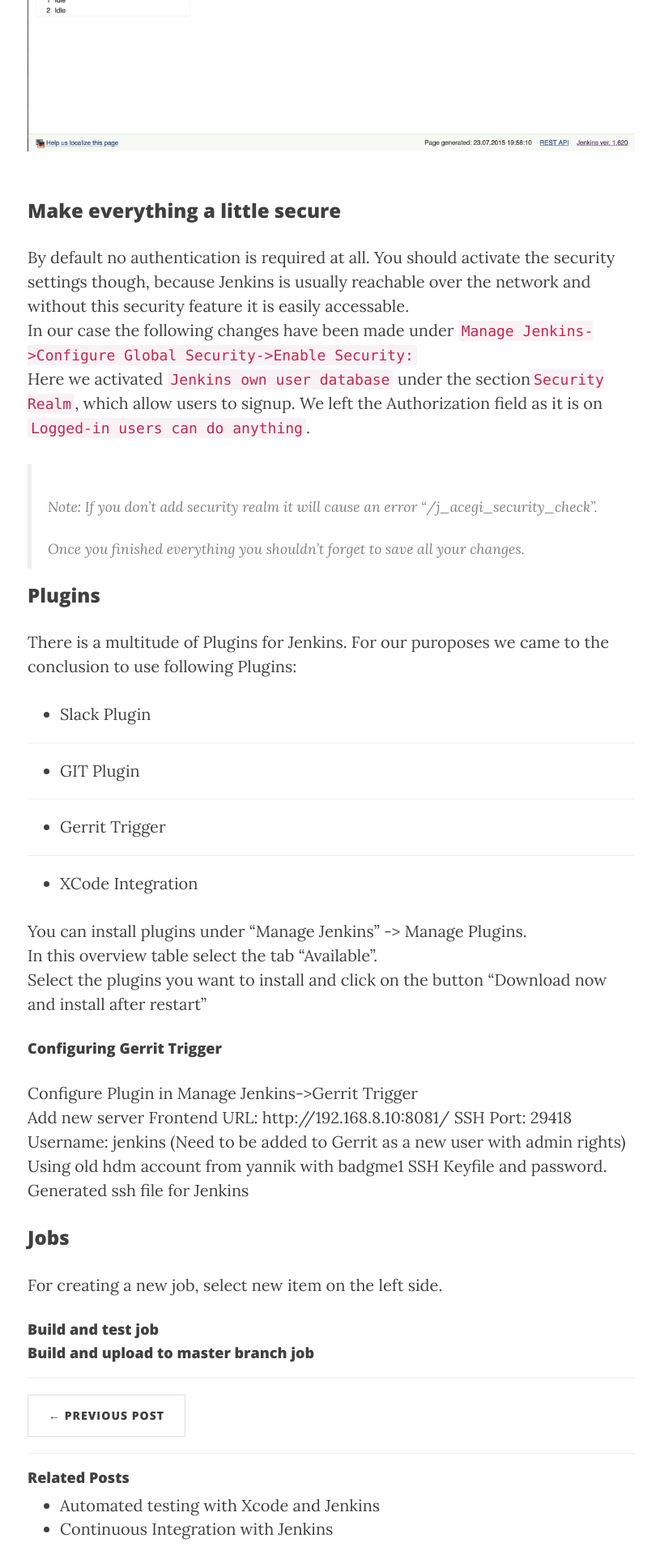
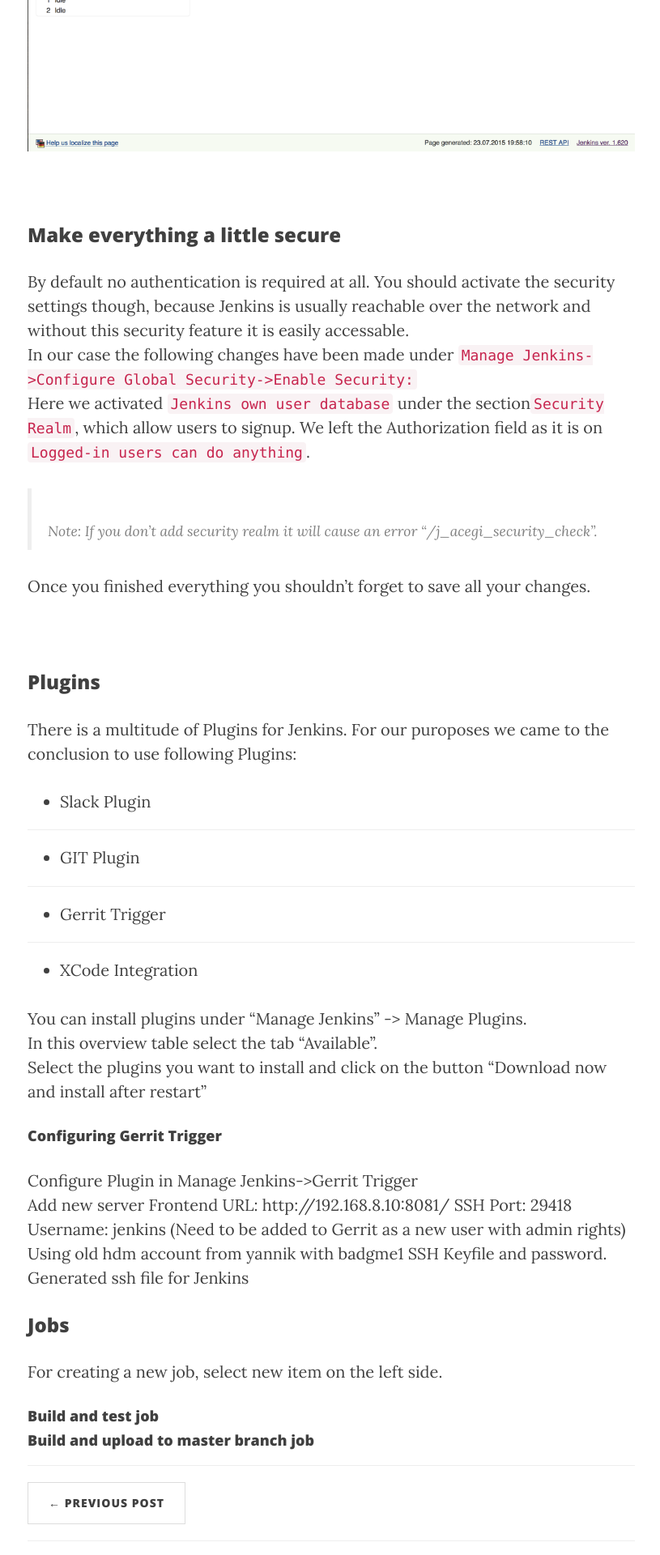
Before and after one commit to ciforios/ciforios.github.io, a Jekyll site: the page built from _posts/2015-05-24-Jenkins.markdown, in a window 1280 px wide. Shown: the part 2187-4107 px from the top of the page at 81% size, without its empty margins (231-1046 px from the left). Built offline with Jekyll 4.4.1, drawn with Linux system fonts in a browser that asks for light colours; nearby versions of some CDN libraries; Markdown is read by kramdown in place of the engine named in the settings.

Commit message:
modified

````diff
--- a/_posts/2015-05-24-Jenkins.markdown
+++ b/_posts/2015-05-24-Jenkins.markdown
@@ -38,16 +38,17 @@
 Once done and you don't see any further error messages in the terminal you can reach Jenkins via the Webfrontend [http://localhost:8080/](http://localhost:8080/) and it should look like below.
 
 ![image](/img/jenkins/jenkins_overview.png)
+
 <br>
-
 ### Make everything a little secure
 By default no authentication is required at all. You should activate the security settings though, because Jenkins is usually reachable over the network and without this security feature it is easily accessable.<br>
 In our case the following changes have been made under ```Manage Jenkins->Configure Global Security->Enable Security:```<br>
 Here we activated ```Jenkins own user database``` under the section```Security Realm```, which allow users to signup. We left the Authorization field as it is on ```Logged-in users can do anything```.<br>
->Note: If you don't add security realm it will cause an error "/j_acegi_security_check". <br />
+>Note: If you don't add security realm it will cause an error "/j_acegi_security_check".
+
 Once you finished everything you shouldn't forget to save all your changes.
 
-
+<br>
 ###Plugins
 There is a multitude of Plugins for Jenkins. For our puroposes we came to the conclusion to use following Plugins:
 
````
